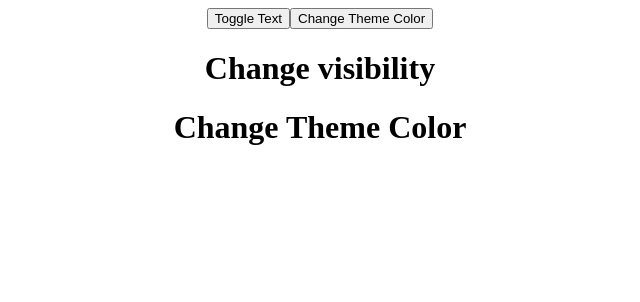
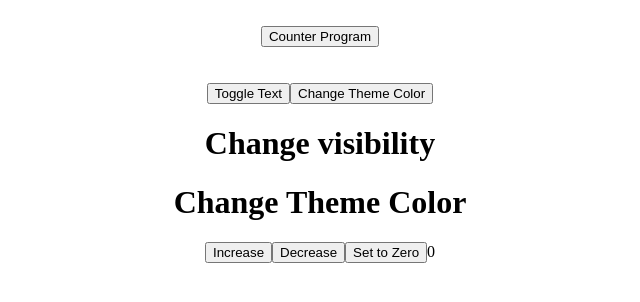
Before and after one commit to Mwakanemela/React-Courses, a React (Create React App) app in the folder Youtube/PedroTech/episode1/: page / in a window 1280 px wide. Shown: the top 302 px of the page, without its empty margins (320-960 px from the left). Built offline with nearby package versions, Linux system fonts and the light colour scheme.

Commit message:
counter program react useState

```diff
--- a/Youtube/PedroTech/episode1/src/App.js
+++ b/Youtube/PedroTech/episode1/src/App.js
@@ -11,12 +11,45 @@ import {useState} from "react"
    const changeThemeColor = () => {
      setChangeColor(changeColor === "black" ? "red" : "black" )
    }
+
+   var [count, setCount] = useState(0)
+
+   const increaseNumber = () => {
+     setCount(count + 1)
+   }
+
+const decreaseNumber = () => {
+     setCount(count - 1)
+   }
+const setNumberToZero = () => {
+     setCount(count = 0)
+   }
+
+
+   const [counterProgram, setCounterProgram] = useState(false)
+
+
+const toggleCounterProgram = (event) => {
+     setCounterProgram(!counterProgram )
+   }
   return (
     <div className="App">
+      <br />
+      <button onChange={toggleCounterProgram}>Counter Program</button>
+      <br/><br/><br/>
       <button onClick={toggleText}>Toggle Text</button>
       <button onClick={changeThemeColor}>Change Theme Color</button>
       {showText && <h1>Change visibility</h1>}
       <h1 style={{ color: changeColor }}>Change Theme Color</h1>
+
+
+
+      <button onClick={increaseNumber}>Increase</button>
+      <button onClick={decreaseNumber}>Decrease</button>
+      <button onClick={setNumberToZero}>Set to Zero</button>
+      {
+        count
+      }
     </div>
   );
 }
```
